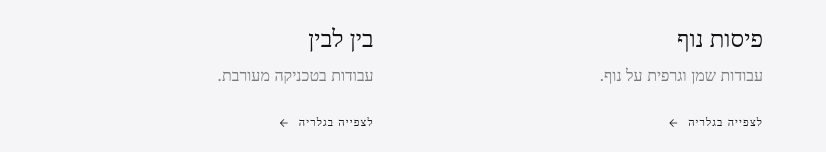
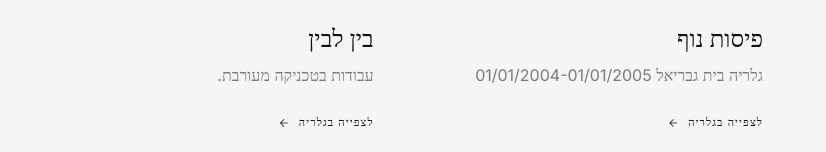
Before and after one commit to dekel22/lea-atir-gallery, a React (Vite) app: page /galleries in a window 1280 px wide. Shown: the part 4589-4741 px from the top of the page, without its empty margins (437-1263 px from the left). Built offline with nearby package versions, Linux system fonts and the light colour scheme; grey boxes are pictures that could not be loaded; a web font is replaced by a local one.

Commit message:
Update galleries.js

```diff
--- a/src/data/galleries.js
+++ b/src/data/galleries.js
@@ -2500,7 +2500,8 @@ export const galleries = [
   {
     "id": "scenery-pieces",
     "title": "פיסות נוף",
-    "description": "עבודות שמן וגרפית על נוף.",
+    "description": "גלריה בית גבריאל 01/01/2004-01/01/2005",
+    "longDescription": "\"פיסות נוף\" - בין צבע שמן לגרפית.\n\nקו וכתם, עיפרון גרפית וצבע שמן, אחד ליד השני, אחד על השני, מעורבבים יחד וכל אחד לחוד. בעקרון, צבע שמן וגרפית הם שני חומרים שלא מתחברים יחד, אך הם סובלים האחד את השני בסמיכויות שונות של החומר. \n\nהעיפרון הוא נייטרלי במושגים של בהיר וכהה. העיפרון לרוב משרת את הקו ויצירת עניין בתוך הצבע והכתם ביצירת טקסטורה. הצבע משרת שטחים וכתם וכמובן תוכן צבעוני. התערוכה היא גזירת חלק קטן מציור שלם והפיכתו לציור בפני עצמו, לכן - \"פיסות נוף\".",
     "coverImage": "/galleries/פיסות נוף/פיסות נוף4.JPG",
     "images": [
       {
```
